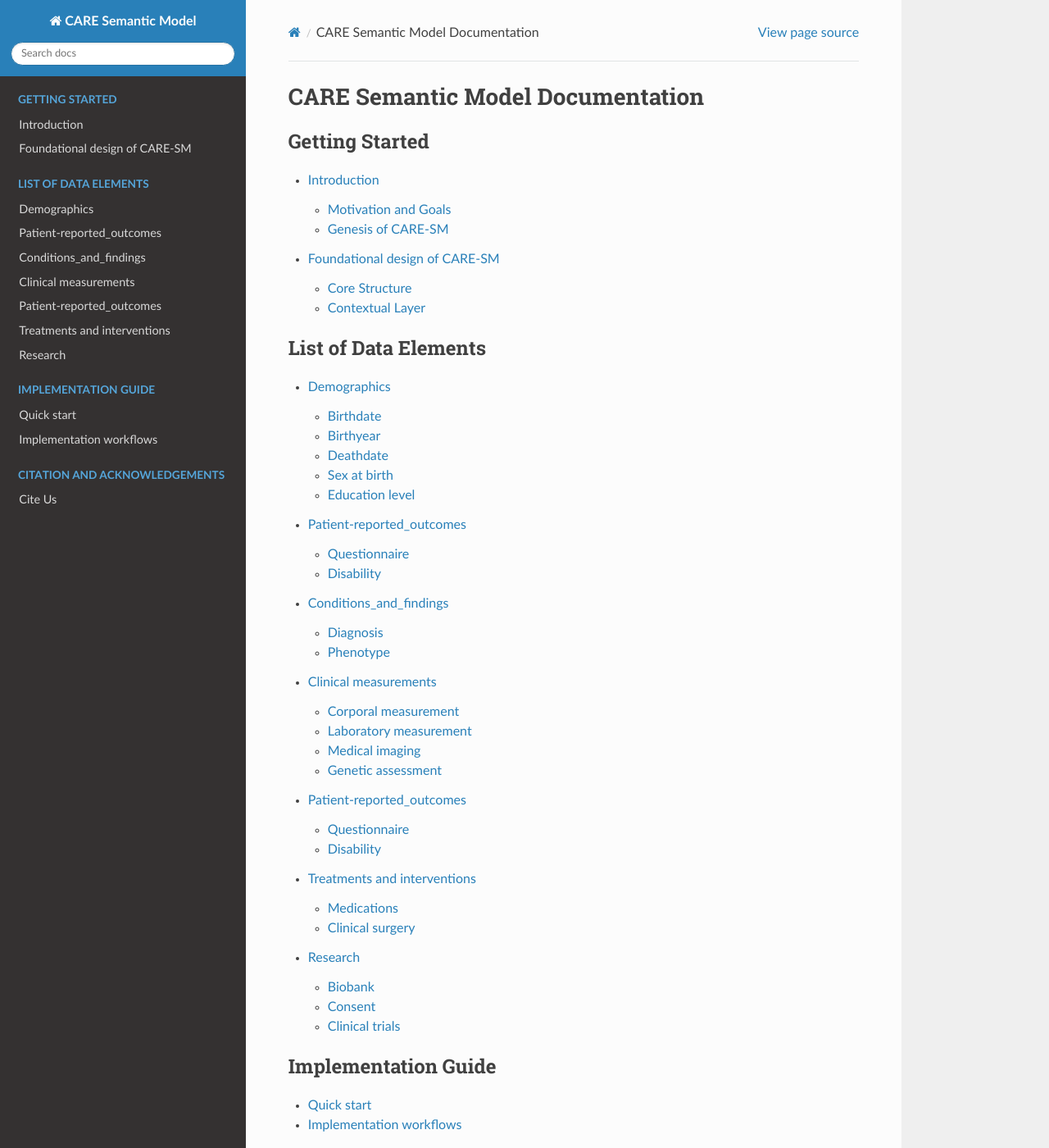
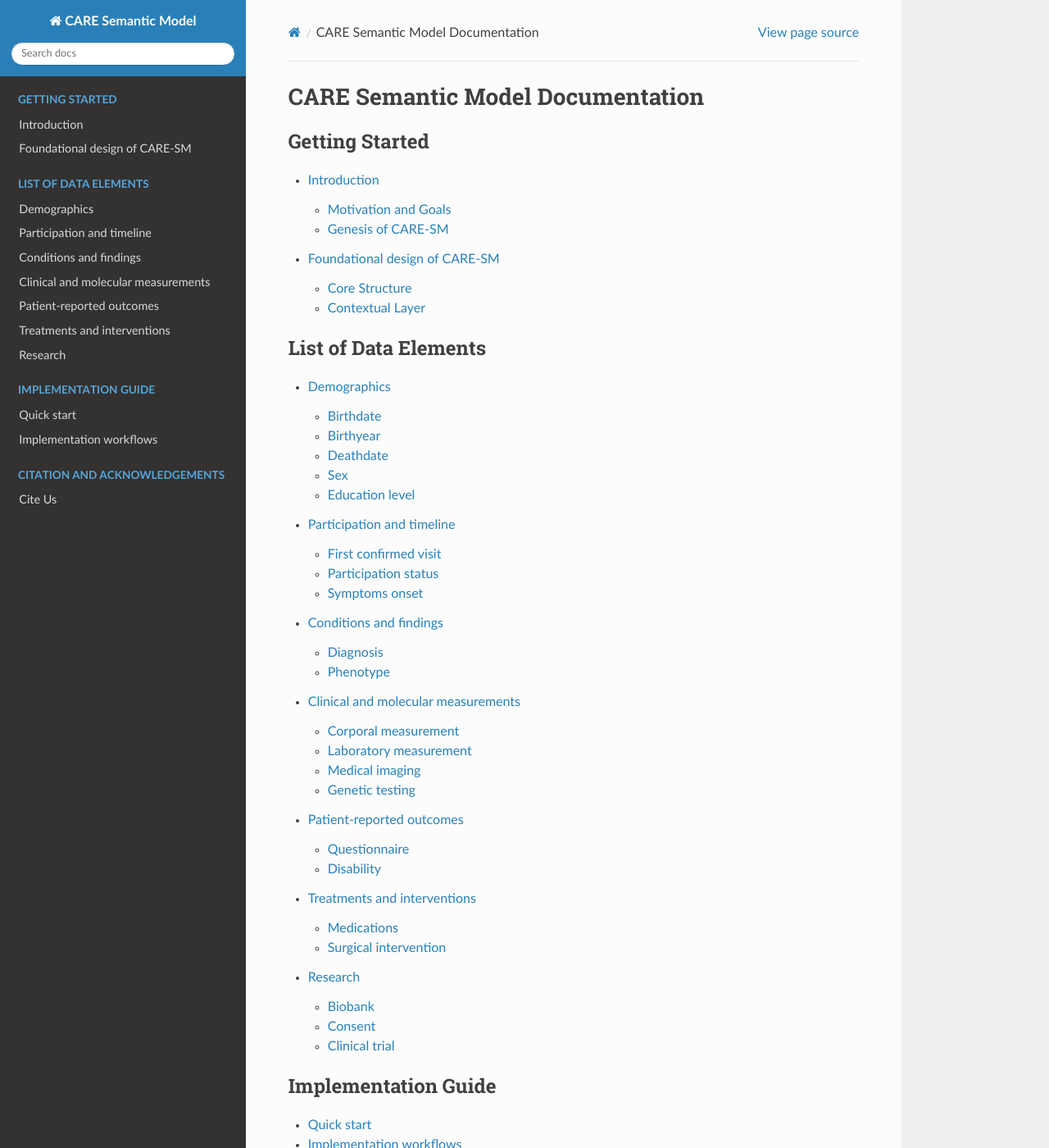
Before and after one commit to CARE-SM/CARE-SM-docs, a Sphinx documentation site: the page built from docs/index.md, in a window 1280 px wide and 1400 px high. Shown: the whole window at 82% size. Built offline with Sphinx 7.4.7 and the Read the Docs theme 3.1.0, drawn with Linux system fonts in a browser that asks for light colours; pages that are not in the unit, such as notebooks, are missing from menus; some of the changed lines change nothing that is shown.

Commit message:
data elements description expanded

```diff
--- a/docs/data_elements.md
+++ b/docs/data_elements.md
@@ -4,7 +4,7 @@
 
 This data element is meant to define patient date of birth. The module describes the one of the common data elements group. These elements, defined by the JRC, can be found on the EU RD Platform at [this link](https://eu-rd-platform.jrc.ec.europa.eu/sites/default/files/CDS/EU_RD_Platform_CDS_Final.pdf).
 
-### Data visualization
+**Data visualization**
 
 The module shows how the individual, defined as a patient, possesses an personal attribute which is a date birth. This patient participates in a birthdate data capture process that has as output, the date of the birth (defined using ISO 8601 formatted date).
 
@@ -24,12 +24,13 @@ NCIT:Observation Result: http://purl.obolibrary.org/obo/NCIT_C70856
 
 NCIT:Birthdate: http://purl.obolibrary.org/obo/NCIT_C68615
 
+**RDF-Quad Examples:** Sample RDF-Quad representations of this data element are available, generated by our implementation workflows. [CARE-SM Implementation Github repository](https://github.com/CARE-SM/CARE-SM-Implementation/tree/main/RDF)
 
 ## Birthyear
 
 This data element is meant to define patient date of birth. The module describes the one of the common data elements group. These elements, defined by the JRC, can be found on the EU RD Platform at [this link](https://eu-rd-platform.jrc.ec.europa.eu/sites/default/files/CDS/EU_RD_Platform_CDS_Final.pdf).
 
-### Data visualization
+**Data visualization**
 
 The module shows how the individual, defined as a patient, possesses an personal attribute which is the year of birth. This patient participates in a birthyear data capture process that has as output, the year in which this patient born.
 
@@ -49,12 +50,13 @@ NCIT:Observation Result: http://purl.obolibrary.org/obo/NCIT_C70856
 
 NCIT:Birth Year: http://purl.obolibrary.org/obo/NCIT_C83164
 
+**RDF-Quad Examples:** Sample RDF-Quad representations of this data element are available, generated by our implementation workflows. [CARE-SM Implementation Github repository](https://github.com/CARE-SM/CARE-SM-Implementation/tree/main/RDF)
 
  ## Deathdate
 
  This module describes the data element in the Common Data Elemments group. These elements, defined by the JRC, can be found on the EU RD Platform at [this link](https://eu-rd-platform.jrc.ec.europa.eu/sites/default/files/CDS/EU_RD_Platform_CDS_Final.pdf).
 
-### Data visualization
+**Data visualization**
 
 The module shows how the individual, defined as a patient, possesses an personal attribute which is a date of death. This patient participates in a date of death data capture assessment that has as output, the date of the death (defined using ISO 8601 formatted date).
 
@@ -74,12 +76,13 @@ NCIT:Observation Result: http://purl.obolibrary.org/obo/NCIT_C70856
 
 NCIT:Deathdate: http://purl.obolibrary.org/obo/NCIT_C70810
 
+**RDF-Quad Examples:** Sample RDF-Quad representations of this data element are available, generated by our implementation workflows. [CARE-SM Implementation Github repository](https://github.com/CARE-SM/CARE-SM-Implementation/tree/main/RDF)
 
-## Sex at birth
+## Sex
 
 This module describes the data element in the Common Data Elemments group. These elements, defined by the JRC, can be found on the EU RD Platform at [this link](https://eu-rd-platform.jrc.ec.europa.eu/sites/default/files/CDS/EU_RD_Platform_CDS_Final.pdf).
 
-### Data visualization
+**Data visualization**
 
 The module shows how the individual, defined as a patient, possesses an personal attribute which is sex at birth. This patient participates in a sex data capture assessment that has as output, the patient sex.
 
@@ -106,9 +109,11 @@ NCIT:Undetermined: http://purl.obolibrary.org/obo/NCIT_C124294
 NCIT:Unknown: http://purl.obolibrary.org/obo/NCIT_C17998
 
 
+**RDF-Quad Examples:** Sample RDF-Quad representations of this data element are available, generated by our implementation workflows. [CARE-SM Implementation Github repository](https://github.com/CARE-SM/CARE-SM-Implementation/tree/main/RDF)
+
 ## Education level
 
-### Data visualization
+**Data visualization**
 
 The module shows how the individual, defined as a patient, possesses an personal attribute which is the level of education. This patient participates in a education level assessment process that has as output, the value measured by International Standard Classification of Education.
 
@@ -118,7 +123,7 @@ The module shows how the individual, defined as a patient, possesses an personal
     </a>
 </p>
 
-**Domain_specific ontological terms used:**
+**OBO Foundry terms used:**
 
 OBI:patient role: http://purl.obolibrary.org/obo/OBI_0000093
 
@@ -132,17 +137,21 @@ OBI:protocol: http://purl.obolibrary.org/obo/OBI_0000272
 
 Wikidata:International Standard Classification of Education: https://www.wikidata.org/wiki/Q1390351
 
-# Patient-reported_outcomes
+**RDF-Quad Examples:** Sample RDF-Quad representations of this data element are available, generated by our implementation workflows. [CARE-SM Implementation Github repository](https://github.com/CARE-SM/CARE-SM-Implementation/tree/main/RDF)
 
-## Questionnaire
+# Participation and timeline
 
-### Data visualization
+## First confirmed visit
 
-The module shows how the individual, defined as a patient, participates in a questionnaire. Questionnaire specification defines a question(action specification), and its score as output.
+This module describes the data element in the Common Data Elemments group. These elements, defined by the JRC, can be found on the EU RD Platform at [this link](https://eu-rd-platform.jrc.ec.europa.eu/sites/default/files/CDS/EU_RD_Platform_CDS_Final.pdf).
+
+**Data visualization**
+
+The module shows how the individual, defined as a patient, possesses an personal attribute which is a date of first confirmed visit. This patient participates in a date data capture process that has as output, the date of first confirmed visit (defined using ISO 8601 formatted date).
 
 <p align="center">
-    <a href="https://raw.githubusercontent.com/CARE-SM/CARE-Semantic-Model/main/images/CARE-SM-Questionnaire.png" target="_blank">
-        <img src="https://raw.githubusercontent.com/CARE-SM/CARE-Semantic-Model/main/images/CARE-SM-Questionnaire.png">
+    <a href="https://raw.githubusercontent.com/CARE-SM/CARE-Semantic-Model/main/images/CARE-SM-First_visit.png" target="_blank">
+        <img src="https://raw.githubusercontent.com/CARE-SM/CARE-Semantic-Model/main/images/CARE-SM-First_visit.png">
     </a>
 </p>
 
@@ -150,25 +159,23 @@ The module shows how the individual, defined as a patient, participates in a que
 
 OBI:patient role: http://purl.obolibrary.org/obo/OBI_0000093
 
-NCIT:Clinical or Research Assessment Question: http://purl.obolibrary.org/obo/NCIT_C91102
+NCIT:Data capture: http://purl.obolibrary.org/obo/NCIT_C142470
 
 NCIT:Observation Result: http://purl.obolibrary.org/obo/NCIT_C70856
 
-OBI:protocol: http://purl.obolibrary.org/obo/OBI_0000272
+NCIT:First Confirmed Visit: http://purl.obolibrary.org/obo/NCIT_C164021
 
-## Disability
+## Participation status
 
 This module describes the data element in the Common Data Elemments group. These elements, defined by the JRC, can be found on the EU RD Platform at [this link](https://eu-rd-platform.jrc.ec.europa.eu/sites/default/files/CDS/EU_RD_Platform_CDS_Final.pdf).
 
-### Data visualization
+**Data visualization**
 
-The module shows how the individual, defined as a patient, participates in a questionnaire. Questionnaire protocol defines a question(activity), in this case, a disability assessment question and its score as output. Other representations of this question could require the use of defining the intensity as output, rather than a score.
-
-
+The module shows how the individual, defined as a patient, possesses an personal attribute which is its participation status at the medical record. This patient participates in a data capture procedure that has as output, the patient participation status.
 
 <p align="center">
-    <a href="https://raw.githubusercontent.com/CARE-SM/CARE-Semantic-Model/main/images/CARE-SM-Questionnaire-disability.png" target="_blank">
-        <img src="https://raw.githubusercontent.com/CARE-SM/CARE-Semantic-Model/main/images/CARE-SM-Questionnaire-disability.png">
+    <a href="https://raw.githubusercontent.com/CARE-SM/CARE-Semantic-Model/main/images/CARE-SM-Status.png" target="_blank">
+        <img src="https://raw.githubusercontent.com/CARE-SM/CARE-Semantic-Model/main/images/CARE-SM-Status.png">
     </a>
 </p>
 
@@ -176,22 +183,51 @@ The module shows how the individual, defined as a patient, participates in a que
 
 OBI:patient role: http://purl.obolibrary.org/obo/OBI_0000093
 
-NCIT:Clinical or Research Assessment Question: http://purl.obolibrary.org/obo/NCIT_C91102
+NCIT:Data capture: http://purl.obolibrary.org/obo/NCIT_C142470
 
-NCIT:Edmonton Symptom Assessment System: http://purl.obolibrary.org/obo/NCIT_C107391
+NCIT:Status Code: http://purl.obolibrary.org/obo/NCIT_C164628
+
+NCIT:Lost To Follow-Up: http://purl.obolibrary.org/obo/NCIT_C48227
+
+NCIT:Refusal to Participate http://purl.obolibrary.org/obo/NCIT_C124784
+
+SIO:dead: http://semanticscience.org/resource/SIO_010059
+
+SIO:Alive: http://semanticscience.org/resource/SIO_010058
+
+
+## Symptoms onset
+
+This module describes the data element in the Common Data Elemments group. These elements, defined by the JRC, can be found on the EU RD Platform at [this link](https://eu-rd-platform.jrc.ec.europa.eu/sites/default/files/CDS/EU_RD_Platform_CDS_Final.pdf).
+
+**Data visualization**
+
+The module shows how the individual, defined as a patient, participates in a questionnaire. Questionnaire protocol defines a question(activity), in this case, a symptom onset assessment question and its output. the output could be defined using ISO 8601 formatted for date, or an integer for age.
+
+<p align="center">
+    <a href="https://raw.githubusercontent.com/CARE-SM/CARE-Semantic-Model/main/images/CARE-SM-Symptoms_onset.png" target="_blank">
+        <img src="https://raw.githubusercontent.com/CARE-SM/CARE-Semantic-Model/main/images/CARE-SM-Symptoms_onset.png">
+    </a>
+</p>
+
+**OBO Foundry terms used:**
+
+OBI:patient role: http://purl.obolibrary.org/obo/OBI_0000093
+
+NCIT:Data Capture: http://purl.obolibrary.org/obo/NCIT_C142470
 
 NCIT:Observation Result: http://purl.obolibrary.org/obo/NCIT_C70856
 
-NCIT:Disability: http://purl.obolibrary.org/obo/NCIT_C21007
+NCIT:Symptom Onset: http://purl.obolibrary.org/obo/NCIT_C124353
 
 
-# Conditions_and_findings
+# Conditions and findings
 
 ## Diagnosis
 
 This module describes the data element in the Common Data Elemments group. These elements, defined by the JRC, can be found on the EU RD Platform at [this link](https://eu-rd-platform.jrc.ec.europa.eu/sites/default/files/CDS/EU_RD_Platform_CDS_Final.pdf).
 
-### Data visualization
+**Data visualization**
 
 The module shows how the individual, defined as a patient, possesses a medical condition which is a certain disease (measured in this case using ORDO codes). This patient participates in a diagnosis procedure that has as output, the observational result referencing its condition.
 
@@ -211,11 +247,13 @@ NCIT:Diagnosis Code: http://purl.obolibrary.org/obo/NCIT_C154625
 
 NCIT:Undiagnosed: http://purl.obolibrary.org/obo/NCIT_C113725
 
+**RDF-Quad Examples:** Sample RDF-Quad representations of this data element are available, generated by our implementation workflows. [CARE-SM Implementation Github repository](https://github.com/CARE-SM/CARE-SM-Implementation/tree/main/RDF)
+
 ## Phenotype
 
 This module describes the data element in the Common Data Elemments group. These elements, defined by the JRC, can be found on the EU RD Platform at [this link](https://eu-rd-platform.jrc.ec.europa.eu/sites/default/files/CDS/EU_RD_Platform_CDS_Final.pdf).
 
-### Data visualization
+**Data visualization**
 
 The module shows how the individual, defined as a patient, possesses a medical condition which is a certain sign/symptom/phenotype (measured in this case using HPO codes). This patient participates in a diagnosis procedure that has as output, the observational result referencing its condition.
 
@@ -234,11 +272,13 @@ NCIT:Diagnostic Procedure: http://purl.obolibrary.org/obo/NCIT_C18020
 
 NCIT:Phenotype: http://purl.obolibrary.org/obo/NCIT_C16977
 
-# Clinical measurements
+**RDF-Quad Examples:** Sample RDF-Quad representations of this data element are available, generated by our implementation workflows. [CARE-SM Implementation Github repository](https://github.com/CARE-SM/CARE-SM-Implementation/tree/main/RDF)
+
+# Clinical and molecular measurements
 
 ## Corporal measurement
 
-### Data visualization
+**Data visualization**
 
 The module shows how the individual, defined as a patient, possesses a personal attribute which is a body measurement (e.g. weight, height). This patient participates in a data capture process that has as output, the value of this examination and its units.
 
@@ -267,10 +307,11 @@ NCIT:Body Mass Index: http://purl.obolibrary.org/obo/NCIT_C16358
 
 UO:Kilogram: http://purl.obolibrary.org/obo/UO_0000009
 
+**RDF-Quad Examples:** Sample RDF-Quad representations of this data element are available, generated by our implementation workflows. [CARE-SM Implementation Github repository](https://github.com/CARE-SM/CARE-SM-Implementation/tree/main/RDF)
 
 ## Laboratory measurement
 
-### Data visualization
+**Data visualization**
 
 The module shows how the individual, defined as a patient, participates in a laboratory testing process. At this process, the target of this medical intervention is defined, being a chemical component structure from an individual's body, the input is defined as the anatomic structure where this substance is extracted. Also this procedure has as output the observational result from this test and its value, measured among its unit of measurement.
 
@@ -301,10 +342,11 @@ NCIT:Creatinine: http://purl.obolibrary.org/obo/NCIT_C399
 
 UO:Milligram: http://purl.obolibrary.org/obo/UO_0000022
 
+**RDF-Quad Examples:** Sample RDF-Quad representations of this data element are available, generated by our implementation workflows. [CARE-SM Implementation Github repository](https://github.com/CARE-SM/CARE-SM-Implementation/tree/main/RDF)
 
 ## Medical imaging
 
-### Data visualization
+**Data visualization**
 
 The module shows how the individual, defined as a patient, participates in a medical imaging procedure that has as output, the resulting medical image (measured the source image ID) referencing its imaging finding. At this process, the target of this medical image is defined, being an anatomic structure or substance from an individual's body.
 
@@ -329,12 +371,13 @@ NCIT:Head: http://purl.obolibrary.org/obo/NCIT_C12419
 
 NCIT:Image Identifier: http://purl.obolibrary.org/obo/NCIT_C81289
 
+**RDF-Quad Examples:** Sample RDF-Quad representations of this data element are available, generated by our implementation workflows. [CARE-SM Implementation Github repository](https://github.com/CARE-SM/CARE-SM-Implementation/tree/main/RDF)
 
-## Genetic assessment
+## Genetic testing
 
 This module describes the data element in the Common Data Elemments group. These elements, defined by the JRC, can be found on the EU RD Platform at [this link](https://eu-rd-platform.jrc.ec.europa.eu/sites/default/files/CDS/EU_RD_Platform_CDS_Final.pdf).
 
-### Data visualization
+**Data visualization**
 
 The module shows how the individual, defined as a patient, participates in a genetic testing process related to identifying a patient genetic variants mutation using the gene and genetic variant identifiers (coded using HGVS/HGNC/OMIM nomenclature). Zygosity is also included as a genetic attribute referring to the output genetic variant. Specific molecular process and anatomical input samples are also included, associated with the genetic testing process.
 
@@ -376,11 +419,13 @@ GENO:nullizygosity: http://purl.obolibrary.org/obo/GENO_0000978
 
 GENO:compound heterozygosity: http://purl.obolibrary.org/obo/GENO_0000402
 
-# Patient-reported_outcomes
+**RDF-Quad Examples:** Sample RDF-Quad representations of this data element are available, generated by our implementation workflows. [CARE-SM Implementation Github repository](https://github.com/CARE-SM/CARE-SM-Implementation/tree/main/RDF)
+
+# Patient-reported outcomes
 
 ## Questionnaire
 
-### Data visualization
+**Data visualization**
 
 The module shows how the individual, defined as a patient, participates in a questionnaire. Questionnaire specification defines a question(action specification), and its score as output.
 
@@ -400,15 +445,15 @@ NCIT:Observation Result: http://purl.obolibrary.org/obo/NCIT_C70856
 
 OBI:protocol: http://purl.obolibrary.org/obo/OBI_0000272
 
+**RDF-Quad Examples:** Sample RDF-Quad representations of this data element are available, generated by our implementation workflows. [CARE-SM Implementation Github repository](https://github.com/CARE-SM/CARE-SM-Implementation/tree/main/RDF)
+
 ## Disability
 
 This module describes the data element in the Common Data Elemments group. These elements, defined by the JRC, can be found on the EU RD Platform at [this link](https://eu-rd-platform.jrc.ec.europa.eu/sites/default/files/CDS/EU_RD_Platform_CDS_Final.pdf).
 
-### Data visualization
+**Data visualization**
 
 The module shows how the individual, defined as a patient, participates in a questionnaire. Questionnaire protocol defines a question(activity), in this case, a disability assessment question and its score as output. Other representations of this question could require the use of defining the intensity as output, rather than a score.
-
-
 
 <p align="center">
     <a href="https://raw.githubusercontent.com/CARE-SM/CARE-Semantic-Model/main/images/CARE-SM-Questionnaire-disability.png" target="_blank">
@@ -428,11 +473,13 @@ NCIT:Observation Result: http://purl.obolibrary.org/obo/NCIT_C70856
 
 NCIT:Disability: http://purl.obolibrary.org/obo/NCIT_C21007
 
+**RDF-Quad Examples:** Sample RDF-Quad representations of this data element are available, generated by our implementation workflows. [CARE-SM Implementation Github repository](https://github.com/CARE-SM/CARE-SM-Implementation/tree/main/RDF)
+
 # Treatments and interventions
 
 ## Medications
 
-### Data visualization
+**Data visualization**
 
 The module shows how the individual, defined as a patient, participates in a drug administration procedure. At this process, the agent of this medication is defined, being the drug prescribed and its route of administration. Also this procedure has as output the medication as a prescription and its value, measured among its unit of measurement and frequency.
 
@@ -463,10 +510,11 @@ NCIT:Dose: http://purl.obolibrary.org/obo/NCIT_C25488
 
 NCIT:Per Day: http://purl.obolibrary.org/obo/NCIT_C66968
 
+**RDF-Quad Examples:** Sample RDF-Quad representations of this data element are available, generated by our implementation workflows. [CARE-SM Implementation Github repository](https://github.com/CARE-SM/CARE-SM-Implementation/tree/main/RDF)
 
-## Clinical surgery
+## Surgical intervention
 
-### Data visualization
+**Data visualization**
 
 The module shows how the individual, defined as a patient, participates in a surgical intervention procedure. At this process, this process defines the the anatomic structure of the intervention and a clinical protocol.
 
@@ -490,13 +538,15 @@ NCIT:Anatomic Structure, System, or Substance: http://purl.obolibrary.org/obo/NC
 
 NCIT:Lung Tissue: http://purl.obolibrary.org/obo/NCIT_C33024
 
+**RDF-Quad Examples:** Sample RDF-Quad representations of this data element are available, generated by our implementation workflows. [CARE-SM Implementation Github repository](https://github.com/CARE-SM/CARE-SM-Implementation/tree/main/RDF)
+
 # Research
 
 ## Biobank
 
 This module describes the data element in the Common Data Elemments group. These elements, defined by the JRC, can be found on the EU RD Platform at [this link](https://eu-rd-platform.jrc.ec.europa.eu/sites/default/files/CDS/EU_RD_Platform_CDS_Final.pdf).
 
-### Data visualization
+**Data visualization**
 
 The module shows how the individual, defined as a patient, possesses a biological sample in a biobank, and its availability. This patient participates in a sampling procedure that has as output, the biological sample. In the module, a biobank participates as a target, measured as a global unique identifier.
 
@@ -520,12 +570,13 @@ NCIT:Anatomic Structure, System, or Substance: http://purl.obolibrary.org/obo/NC
 
 NCIT:Cerebrospinal Fluid: http://purl.obolibrary.org/obo/NCIT_C12692
 
+**RDF-Quad Examples:** Sample RDF-Quad representations of this data element are available, generated by our implementation workflows. [CARE-SM Implementation Github repository](https://github.com/CARE-SM/CARE-SM-Implementation/tree/main/RDF)
 
 ## Consent
 
 This module describes the data element in the Common Data Elemments group. These elements, defined by the JRC, can be found on the EU RD Platform at [this link](https://eu-rd-platform.jrc.ec.europa.eu/sites/default/files/CDS/EU_RD_Platform_CDS_Final.pdf).
 
-### Data visualization
+**Data visualization**
 
 The module shows how the individual, defined as a patient, participates in an informed consent process that has as output the permission to be contacted or reusing his/her data. This output refers to the consent given by the individual.
 
@@ -546,9 +597,11 @@ DUI:data use permission: http://purl.obolibrary.org/obo/DUO_0000001
 
 OBIB:willingness to be contacted for a research study: http://purl.obolibrary.org/obo/OBIB_0000488
 
-## Clinical trials
+**DISCLAIMER:** This element is not being implemented, its only an incomplete and limitated representation of patient consent. If you are interested in using it or implementing it, please contact us.
 
-### Data visualization
+## Clinical trial
+
+**Data visualization**
 
 The module shows how the individual, defined as a patient, possesses a medical condition which is a certain disease (measured in this case using ORDO codes). This patient participates in a clinical trial that has as output, a clinical trial report referencing its condition. At this procedure, the patient participates in a clinical institute, measured in this case as a Hospital using a global unique identifier.
 
@@ -567,3 +620,5 @@ NCIT:Clinical trial: http://purl.obolibrary.org/obo/NCIT_C71104
 NCIT:Clinical Trial Final Report: http://purl.obolibrary.org/obo/NCIT_C115575
 
 NCIT:Hospital: http://purl.obolibrary.org/obo/NCIT_C16696
+
+**RDF-Quad Examples:** Sample RDF-Quad representations of this data element are available, generated by our implementation workflows. [CARE-SM Implementation Github repository](https://github.com/CARE-SM/CARE-SM-Implementation/tree/main/RDF)
```
